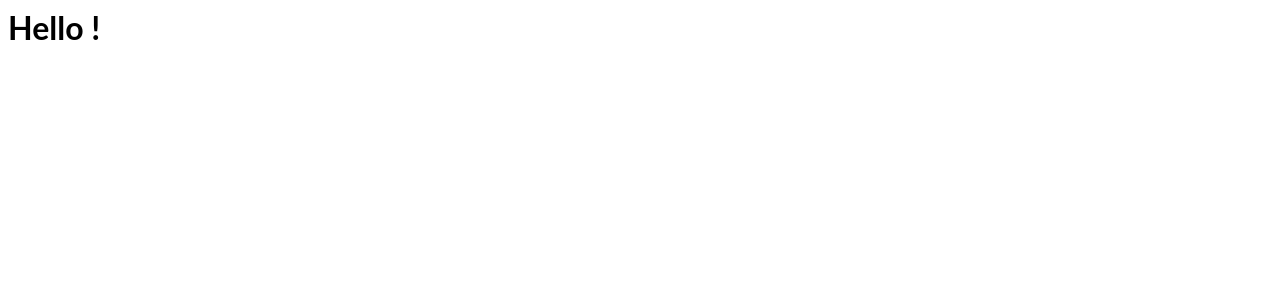
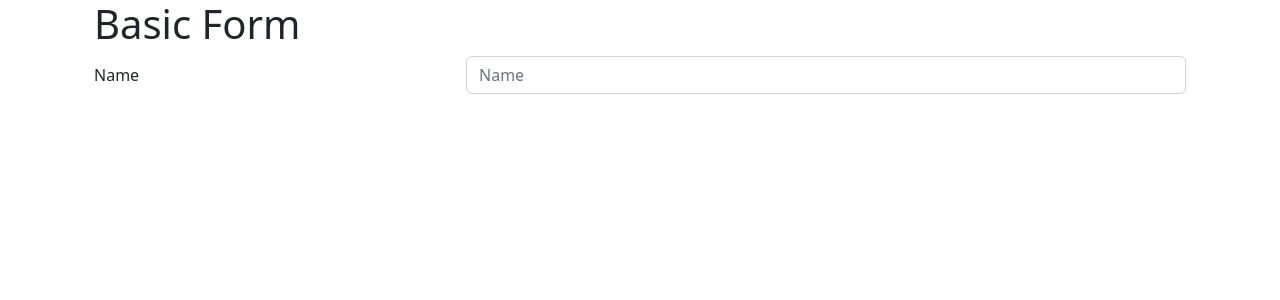
Before and after one commit to salehloke/basic-angular-template, an Angular app: page / in a window 1280 px wide. Shown: the top 300 px of the page. Built offline with nearby package versions, Linux system fonts and the light colour scheme.

Commit message:
setup bootstrap css and form basic

```diff
--- a/src/app/app-routing.module.ts
+++ b/src/app/app-routing.module.ts
@@ -3,11 +3,12 @@ import { CommonModule } from '@angular/common';
 import { RouterModule, Routes } from '@angular/router';
 import { AppComponent } from './app.component';
 import { HelloComponent } from './hello.component';
+import { BasicFormComponent } from './basic-form/basic-form.component';
 
 const routes: Routes = [
   {
     path: '',
-    component: HelloComponent,
+    component: BasicFormComponent,
   },
 ];
 
--- a/src/app/app.component.html
+++ b/src/app/app.component.html
@@ -2,5 +2,6 @@
 <p>
   Start editing to see some magic happen :)
 </p> -->
-
-<router-outlet></router-outlet>
+<div class="container">
+  <router-outlet></router-outlet>
+</div>
--- a/src/app/app.module.ts
+++ b/src/app/app.module.ts
@@ -1,13 +1,13 @@
 import { NgModule } from '@angular/core';
 import { BrowserModule } from '@angular/platform-browser';
-import { FormsModule } from '@angular/forms';
+import { FormsModule, ReactiveFormsModule } from '@angular/forms';
 
 import { AppComponent } from './app.component';
 import { HelloComponent } from './hello.component';
 import { AppRoutingModule } from './app-routing.module';
 
 @NgModule({
-  imports: [BrowserModule, FormsModule, AppRoutingModule],
+  imports: [BrowserModule, FormsModule, AppRoutingModule, ReactiveFormsModule],
   declarations: [AppComponent, HelloComponent],
   bootstrap: [AppComponent],
 })
--- /dev/null
+++ b/src/app/basic-form/basic-form.component.html
@@ -0,0 +1,21 @@
+<div class="container">
+  <h1 class="page-title">Basic Form</h1>
+  <div>
+    <form>
+      <!-- NAME -->
+      <div class="row mb-2">
+        <label for="name" class="col-4 col-form-label">Name </label>
+        <div class="col-8">
+          <input
+            type="text"
+            class="form-control"
+            id="name"
+            formControlName="name"
+            placeholder="Name"
+          />
+        </div>
+      </div>
+      <!--end of NAME -->
+    </form>
+  </div>
+</div>
--- /dev/null
+++ b/src/app/basic-form/basic-form.component.ts
@@ -0,0 +1,29 @@
+import { Component, OnInit } from '@angular/core';
+import { FormBuilder, UntypedFormGroup } from '@angular/forms';
+
+@Component({
+  selector: 'app-basic-form',
+  templateUrl: './basic-form.component.html',
+  styleUrls: ['./basic-form.component.css'],
+})
+export class BasicFormComponent implements OnInit {
+  basicForm: UntypedFormGroup;
+
+  // WHEN injecting formBuilder, makesure to import form & ReactiveForm
+  /**
+   * Error: Uncaught (in promise): NullInjectorError: R3InjectorError(AppModule)[FormBuilder -> FormBuilder -> FormBuilder]:
+   * - this error is because not importing the ReactiveFormsModule & FormsModule
+   */
+  constructor(private fb: FormBuilder) {}
+
+  ngOnInit() {
+    this.initForm();
+  }
+
+  initForm() {
+    this.basicForm = this.fb.group({
+      name: [''],
+      age: 0,
+    });
+  }
+}
--- a/src/index.html
+++ b/src/index.html
@@ -1,3 +1,10 @@
 <my-app>loading</my-app>
 
-<!-- <router-outlet></router-outlet> -->
+<link
+  rel="stylesheet"
+  href="https://cdn.jsdelivr.net/npm/bootstrap@5.2.0/dist/css/bootstrap.min.css"
+/>
+<link
+  rel="stylesheet"
+  href="https://cdnjs.cloudflare.com/ajax/libs/prism/1.22.0/themes/prism.css"
+/>
```
Also changed, not shown: src/app/basic-form/basic-form.component.css (added).
